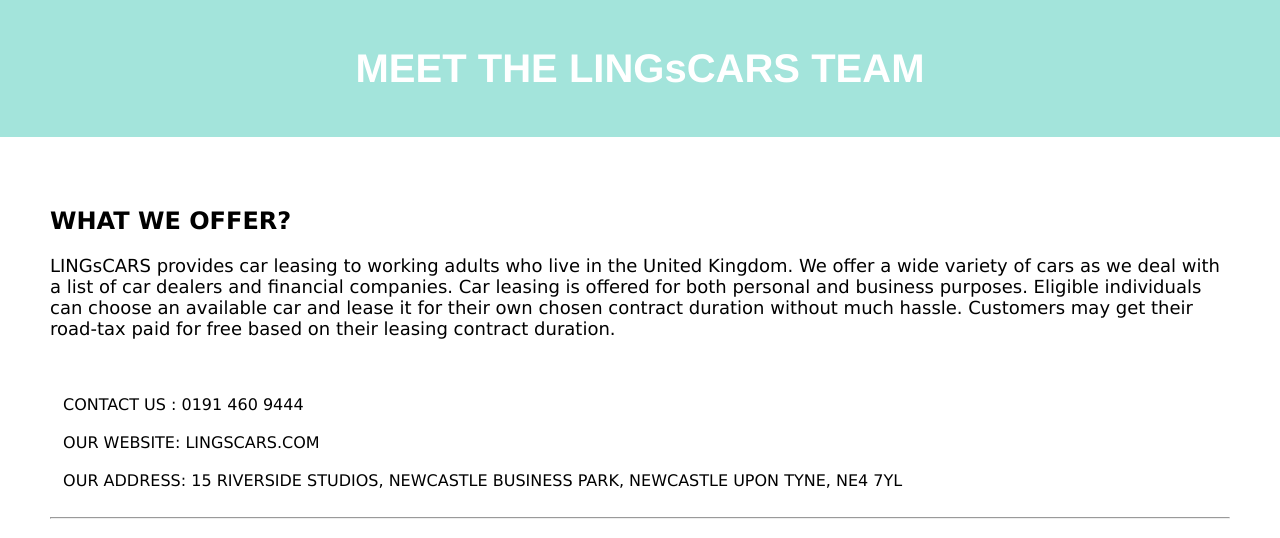
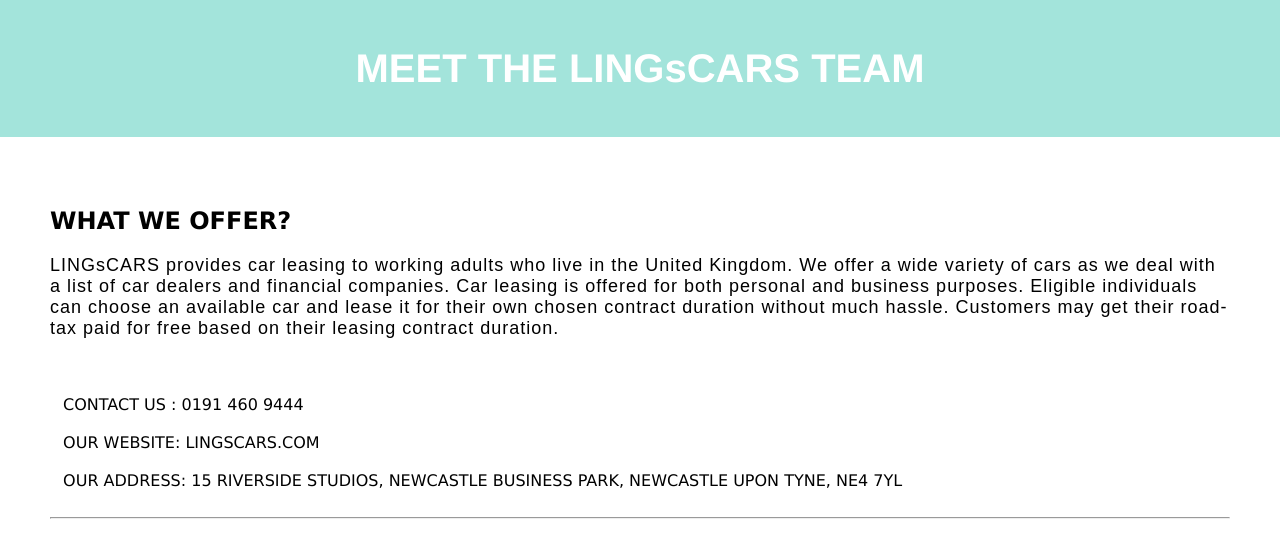
Before and after one commit to Von0816/TMI2104-Project, a PHP site: page /about-us.html in a window 1280 px wide. Shown: the part 648-1186 px from the top of the page. Run offline with PHP 8.4, Linux system fonts and the light colour scheme.

Commit message:
Update about-us.css

```diff
--- a/about-us.css
+++ b/about-us.css
@@ -36,6 +36,8 @@
 
 #para1 {
 	font-size: 18px;
+	font-family: Arial, Helvetica, sans-serif;
+	letter-spacing: 1px;
 }
 
 body{
```
